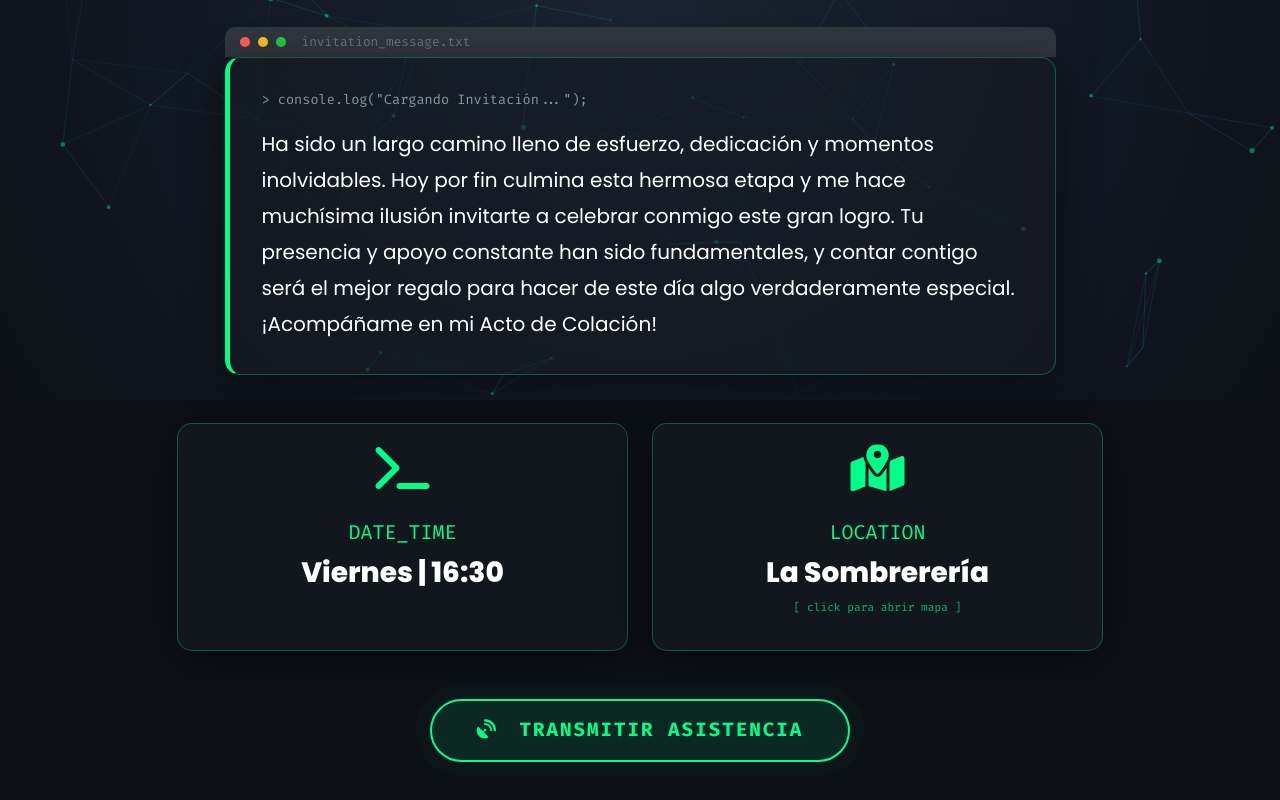
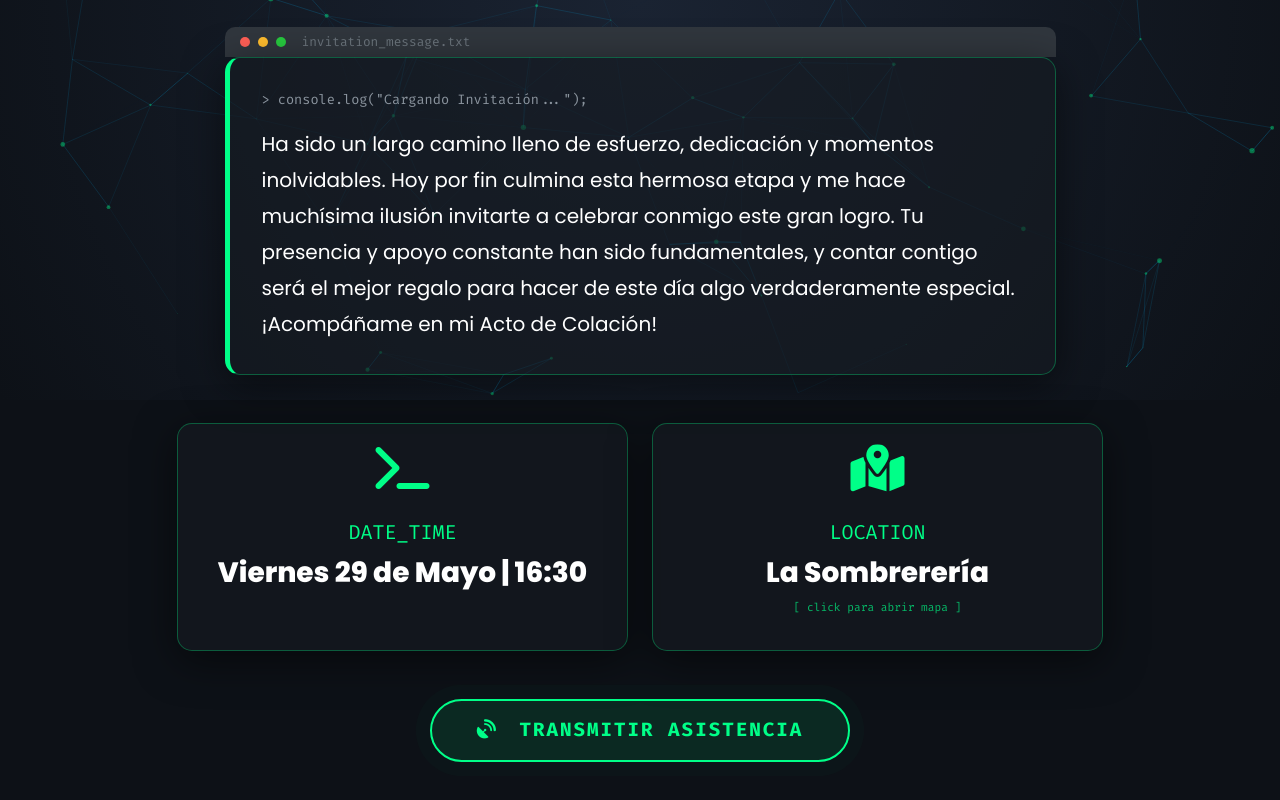
Before and after one commit to xRubenCamargox/acto-de-colacion, a plain HTML site: page index.html in a window 1280 px wide. Shown: the part 400-1200 px from the top of the page. Drawn offline with nearby package versions, Linux system fonts and the light colour scheme.

Commit message:
Update index.html

```diff
--- a/index.html
+++ b/index.html
@@ -211,7 +211,7 @@
                 <div class="glass-panel info-card" data-tilt>
                     <i class="fas fa-terminal info-icon"></i>
                     <h3 class="h5 code-font">DATE_TIME</h3>
-                    <p class="fs-3 fw-bold mb-0">Viernes | 16:30</p>
+                    <p class="fs-3 fw-bold mb-0">Viernes 29 de Mayo | 16:30</p>
                 </div>
             </div>
 
```
